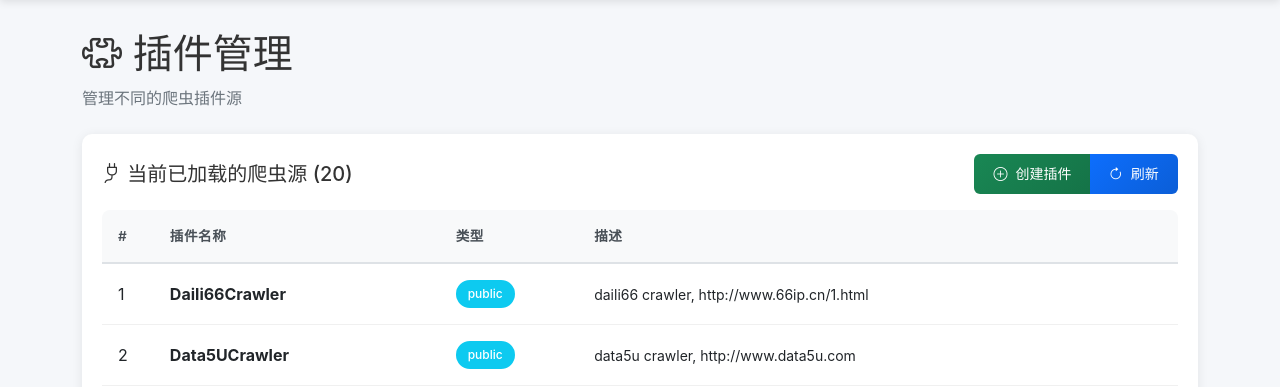
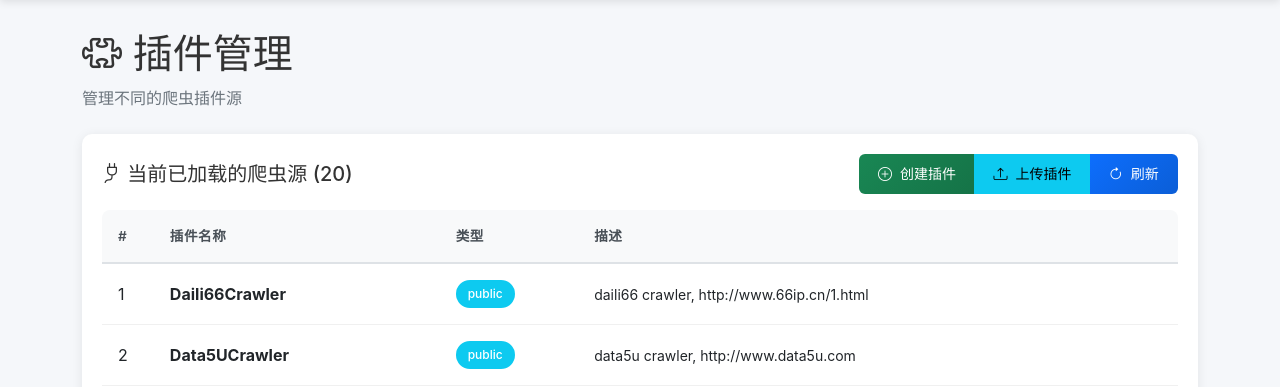
Before and after one commit to 498330580/ProxyPool, a Flask app: page /admin/plugins in a window 1280 px wide. Shown: the part 63-450 px from the top of the page. Run offline with Flask 2, Linux system fonts and the light colour scheme; parts of the project's set-up code (start-up, migrations or seed data) failed here and were passed over.

Commit message:
feat: 增加上传插件功能 - 用户可上传已编辑好的.py文件到private文件夹

```diff
--- a/proxypool/processors/server.py
+++ b/proxypool/processors/server.py
@@ -404,4 +404,63 @@
         return jsonify({'success': False, 'message': f'创建失败: {str(e)}'}), 500
 
 
-if __name__ == '__main__':    app.run(host=API_HOST, port=API_PORT, threaded=API_THREADED)
+@app.route('/api/upload_plugin', methods=['POST'])
+def upload_plugin():
+    """
+    上传爬虫插件文件
+    :return: JSON 上传结果
+    """
+    try:
+        data = request.get_json()  # type: ignore
+
+        if not data:
+            return jsonify({'success': False, 'message': '请提供插件信息'}), 400
+
+        plugin_name = data.get('name', '').strip()
+        plugin_code = data.get('code', '').strip()
+
+        # 验证输入
+        if not plugin_name or not plugin_code:
+            return jsonify({'success': False, 'message': '缺少必要参数'}), 400
+
+        # 验证插件名称
+        if not plugin_name.replace('_', '').isalnum():
+            return jsonify({'success': False, 'message': '插件名称只能包含字母、数字和下划线'}), 400
+
+        # 验证代码结构
+        if 'BaseCrawler' not in plugin_code:
+            return jsonify({'success': False, 'message': '插件代码不符合规范：必须继承BaseCrawler'}), 400
+
+        if 'def parse' not in plugin_code:
+            return jsonify({'success': False, 'message': '插件代码不符合规范：必须实现parse方法'}), 400
+
+        if 'yield Proxy' not in plugin_code:
+            return jsonify({'success': False, 'message': '插件代码不符合规范：必须使用yield Proxy返回代理'}), 400
+
+        # 检查插件是否已存在
+        private_crawler_path = os.path.join(os.path.dirname(os.path.dirname(__file__)), 'crawlers', 'private')
+        plugin_file = os.path.join(private_crawler_path, f'{plugin_name}.py')
+
+        if os.path.exists(plugin_file):
+            return jsonify({'success': False, 'message': f'插件 {plugin_name} 已存在，无法覆盖'}), 400
+
+        # 确保 private 文件夹存在
+        os.makedirs(private_crawler_path, exist_ok=True)
+
+        # 写入文件
+        with open(plugin_file, 'w', encoding='utf-8') as f:
+            f.write(plugin_code)
+
+        return jsonify({
+            'success': True,
+            'message': f'插件 {plugin_name} 上传成功！',
+            'plugin_file': plugin_file
+        }), 201
+
+    except Exception as e:
+        print(f'Error uploading plugin: {e}')
+        return jsonify({'success': False, 'message': f'上传失败: {str(e)}'}), 500
+
+
+if __name__ == '__main__':
+    app.run(host=API_HOST, port=API_PORT, threaded=API_THREADED)
--- a/proxypool/templates/plugins.html
+++ b/proxypool/templates/plugins.html
@@ -20,6 +20,9 @@
                 <div class="btn-group" role="group">
                     <button class="btn btn-success btn-sm" data-bs-toggle="modal" data-bs-target="#createPluginModal">
                         <i class="bi bi-plus-circle"></i> 创建插件
+                    </button>
+                    <button class="btn btn-info btn-sm" data-bs-toggle="modal" data-bs-target="#uploadPluginModal">
+                        <i class="bi bi-upload"></i> 上传插件
                     </button>
                     <button class="btn btn-primary btn-sm" onclick="location.reload()">
                         <i class="bi bi-arrow-clockwise"></i> 刷新
@@ -162,11 +165,49 @@
     </div>
 </div>
 
+<!-- 上传插件模态框 -->
+<div class="modal fade" id="uploadPluginModal" tabindex="-1" aria-labelledby="uploadPluginLabel" aria-hidden="true">
+    <div class="modal-dialog">
+        <div class="modal-content">
+            <div class="modal-header bg-info text-white">
+                <h5 class="modal-title" id="uploadPluginLabel">
+                    <i class="bi bi-upload"></i> 上传插件
+                </h5>
+                <button type="button" class="btn-close btn-close-white" data-bs-dismiss="modal" aria-label="Close"></button>
+            </div>
+            <div class="modal-body">
+                <form id="uploadPluginForm">
+                    <div class="mb-3">
+                        <label for="pluginFile" class="form-label">选择 Python 文件 <span class="text-danger">*</span></label>
+                        <input type="file" class="form-control" id="pluginFile" accept=".py" required>
+                        <small class="form-text text-muted d-block mt-2">仅接受 .py 文件，上传后不会覆盖已有的插件</small>
+                    </div>
+
+                    <div class="alert alert-warning small">
+                        <strong><i class="bi bi-exclamation-triangle"></i> 注意：</strong>
+                        <ul class="mb-0">
+                            <li>插件代码必须符合 README.md 的规范</li>
+                            <li>文件名将作为插件名称（自动憧除 .py 后缀）</li>
+                            <li>插件存保到 private 文件夹</li>
+                            <li>文件名已存在时不会上传</li>
+                        </ul>
+                    </div>
+                </form>
+            </div>
+            <div class="modal-footer">
+                <button type="button" class="btn btn-secondary" data-bs-dismiss="modal">取消</button>
+                <button type="button" class="btn btn-info" id="submitUploadBtn">上传插件</button>
+            </div>
+        </div>
+    </div>
+</div>
+
 {% endblock %}
 
 {% block extra_js %}
 <script>
 document.addEventListener('DOMContentLoaded', function() {
+    // 创建插件逻辑
     const submitBtn = document.getElementById('submitPluginBtn');
     const form = document.getElementById('createPluginForm');
 
@@ -229,6 +270,67 @@
             submitBtn.innerHTML = '创建插件';
         }
     });
+
+    // 上传插件逻辑
+    const uploadBtn = document.getElementById('submitUploadBtn');
+    const uploadForm = document.getElementById('uploadPluginForm');
+    const pluginFileInput = document.getElementById('pluginFile');
+
+    uploadBtn.addEventListener('click', async function() {
+        if (!pluginFileInput.files || pluginFileInput.files.length === 0) {
+            notifyUtils.error('请选择一个Python文件');
+            return;
+        }
+
+        const file = pluginFileInput.files[0];
+
+        // 验证文件类型
+        if (!file.name.endsWith('.py')) {
+            notifyUtils.error('仅接受 .py 文件');
+            return;
+        }
+
+        // 执行上传
+        uploadBtn.disabled = true;
+        uploadBtn.innerHTML = '<span class="spinner-border spinner-border-sm me-2"></span>上传中...';
+
+        try {
+            const fileContent = await file.text();
+            const fileName = file.name.replace(/\.py$/, ''); // 离除 .py 后缀
+
+            const response = await fetch('/api/upload_plugin', {
+                method: 'POST',
+                headers: {
+                    'Content-Type': 'application/json'
+                },
+                body: JSON.stringify({
+                    name: fileName,
+                    code: fileContent
+                })
+            });
+
+            const data = await response.json();
+
+            if (response.ok && data.success) {
+                notifyUtils.success('插件上传成功！');
+                // 清空表单
+                uploadForm.reset();
+                // 关闭Modal
+                const modal = bootstrap.Modal.getInstance(document.getElementById('uploadPluginModal'));
+                modal.hide();
+                // 1秒后刷新页面
+                setTimeout(() => location.reload(), 1000);
+            } else {
+                notifyUtils.error(data.message || '上传失败');
+            }
+        } catch (error) {
+            console.error('错误:', error);
+            notifyUtils.error('网络错误: ' + error.message);
+        } finally {
+            uploadBtn.disabled = false;
+            uploadBtn.innerHTML = '上传插件';
+        }
+    });
 });
 </script>
 {% endblock %}
```
